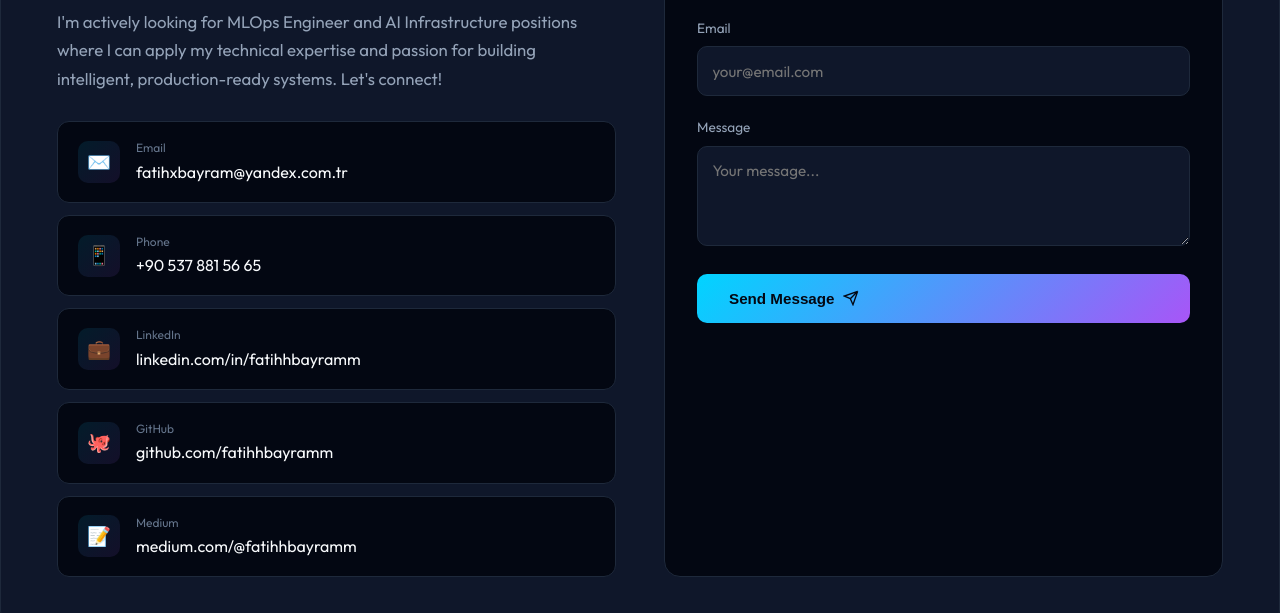
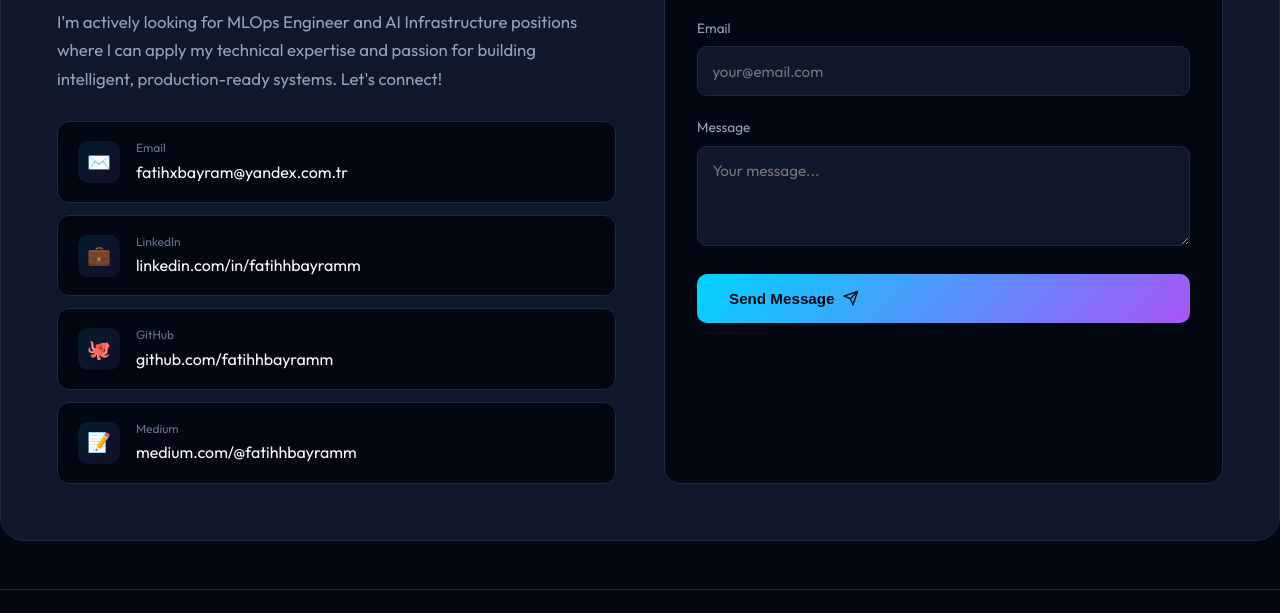
Before and after one commit to fatihhbayramm/fatihhbayramm.github.io, a plain HTML site: page index.html in a window 1280 px wide. Shown: the part 8895-9508 px from the top of the page. Drawn offline with Linux system fonts and the light colour scheme.

Commit message:
Remove phone number from contact

```diff
--- a/index.html
+++ b/index.html
@@ -1876,13 +1876,6 @@
                             fatihxbayram@yandex.com.tr
                         </div>
                     </a>
-                    <a href="tel:+905378815665" class="contact-link">
-                        <div class="contact-link-icon">📱</div>
-                        <div class="contact-link-text">
-                            <span>Phone</span>
-                            +90 537 881 56 65
-                        </div>
-                    </a>
                     <a href="https://linkedin.com/in/fatihhbayramm" target="_blank" class="contact-link">
                         <div class="contact-link-icon">💼</div>
                         <div class="contact-link-text">
```
